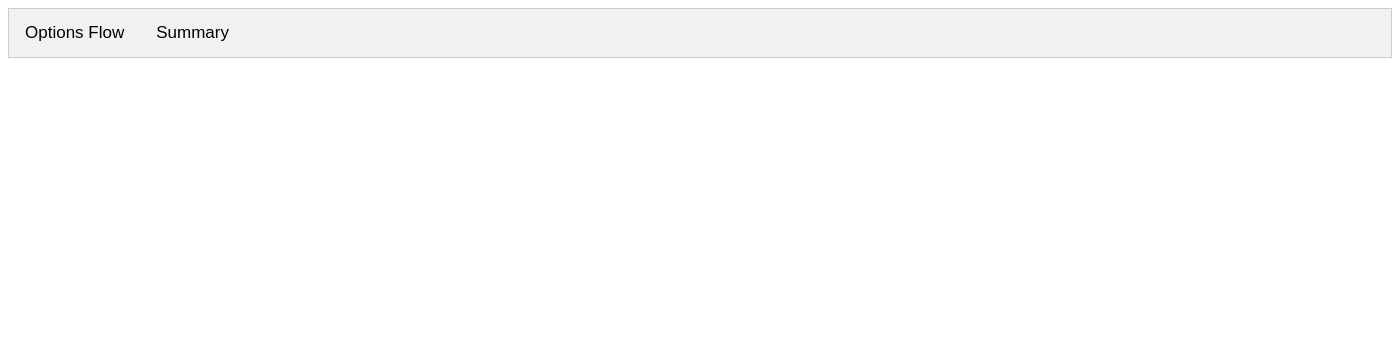
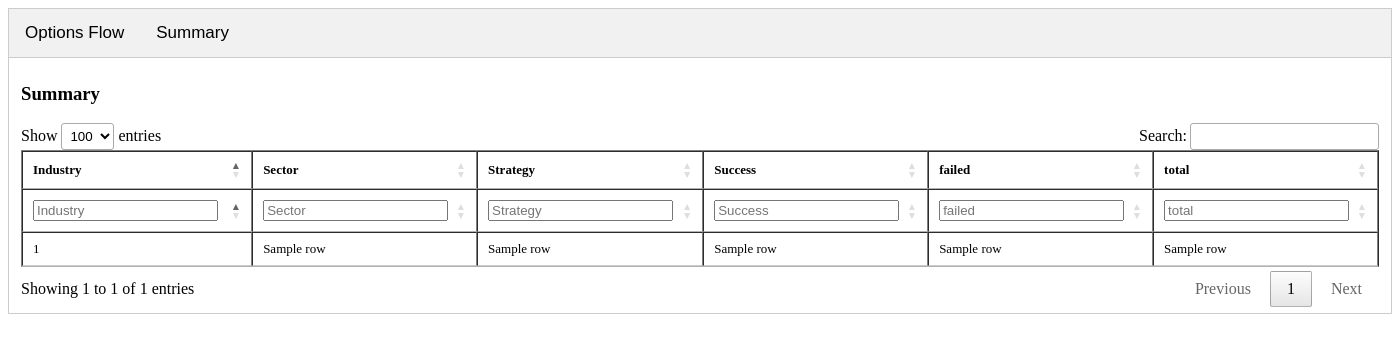
Before and after one commit to aman22/optionsmaxminperformance, a Flask app: template templates/index.html in a window 1400 px wide. Shown: the top 353 px of the page. Run offline with Flask 3, Linux system fonts and the light colour scheme; the template is opened without the code that fills it: most values are stand-ins (such as "Sample title", 1, 10 or a date in 2020); some libraries are stand-ins or nearby versions.

Commit message:
Updated view to identify success in green based on strategy

```diff
--- a/App.py
+++ b/App.py
@@ -39,12 +39,13 @@ def fetch_summary():
 
     cursor.execute(''' SELECT
             industry_type,
+            sector,
             strategy,
             SUM(CASE WHEN success = 1 THEN 1 ELSE 0 END) AS successful_count,
             SUM(CASE WHEN success = 0 THEN 1 ELSE 0 END) AS failed_count,
             COUNT(*) AS total_count
         FROM
-            options_flow where expiry < current_date
+            options_flow
         GROUP BY
             industry_type,
             strategy;''')
--- a/templates/index.html
+++ b/templates/index.html
@@ -112,6 +112,7 @@
                 });
             });
         });
+
     </script>
 </head>
 
@@ -174,6 +175,7 @@
         <thead>
             <tr>
                 <th>Industry</th>
+                <th>Sector</th>
                 <th>Strategy</th>
                 <th>Success</th>
                 <th>failed</th>
@@ -188,6 +190,7 @@
                     <td>{{ row[2] }}</td> <!-- -->
                     <td>{{ row[3] }}</td> <!--  -->
                     <td>{{ row[4] }}</td> <!--  -->
+                    <td>{{ row[5] }}</td> <!--  -->
                 </tr>
             {% endfor %}
         </tbody>
@@ -196,8 +199,12 @@
 
 <script>
     // Function to switch between tabs
+    // Function to switch between tabs
 function openTab(evt, tabName) {
     var i, tabcontent, tablinks;
+
+    // If evt is undefined, set it to an empty object
+    evt = evt || {};
 
     // Hide all tab content
     tabcontent = document.getElementsByClassName("tabcontent");
@@ -213,8 +220,24 @@
 
     // Show the selected tab content and mark the button as active
     document.getElementById(tabName).style.display = "block";
+    if (evt.currentTarget) {
         evt.currentTarget.className += " active";
     }
+}
+
+    openTab(event, 'Summary');
+
+            // Change cell color based on success rate
+            $('#optionsSummaryTable tbody tr').each(function() {
+                var successCell = $(this).find('td:nth-child(4)');
+                var totalCell = $(this).find('td:nth-child(6)');
+                var successRate = parseFloat(successCell.text()) / parseFloat(totalCell.text());
+                if (successRate > 0.9) {
+                    successCell.addClass('success');
+                }
+            });
+
+
 </script>
 </body>
 </html>
```
Lines whose indentation alone changed are shown as unchanged.
